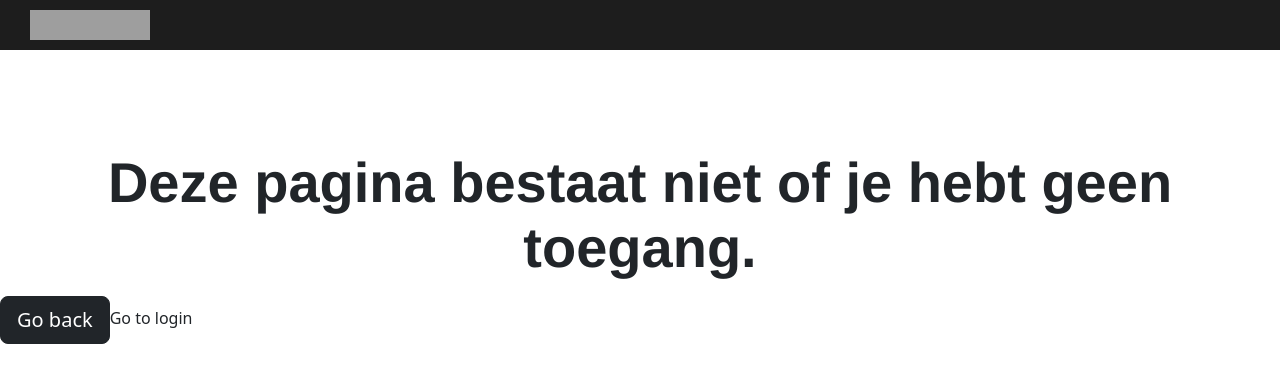
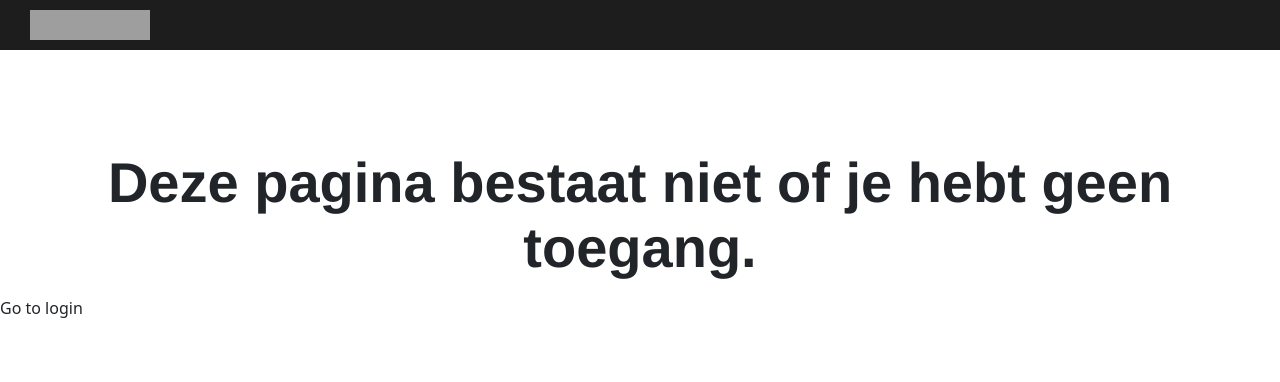
Before and after one commit to SELab-2/Dr-Trottoir-4, a Next.js app in the folder frontend/: page /no-access in a window 1280 px wide. Shown: the top 382 px of the page. Built offline with nearby package versions, Linux system fonts and the light colour scheme; grey boxes are pictures that could not be loaded.

Commit message:
Removed back button on no-access page

```diff
--- a/frontend/pages/no-access.tsx
+++ b/frontend/pages/no-access.tsx
@@ -10,9 +10,6 @@ export default function NoAccess() {
         <>
             <BaseHeader/>
             <p className={styles.title}>Deze pagina bestaat niet of je hebt geen toegang.</p>
-            <button className={`btn btn-dark btn-lg btn-block`} onClick={() => router.back()}>
-                Go back
-            </button>
             <Link href="/login">Go to login</Link>
         </>
     );
```
